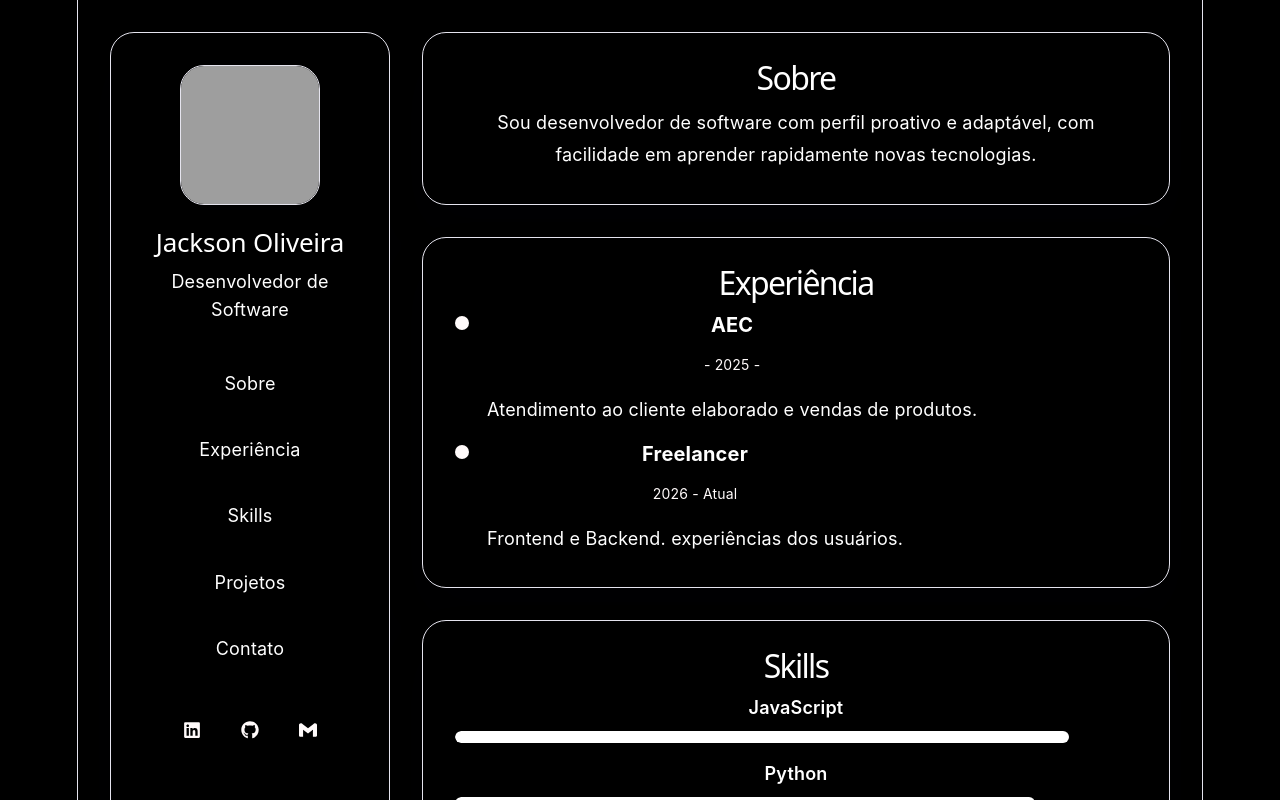
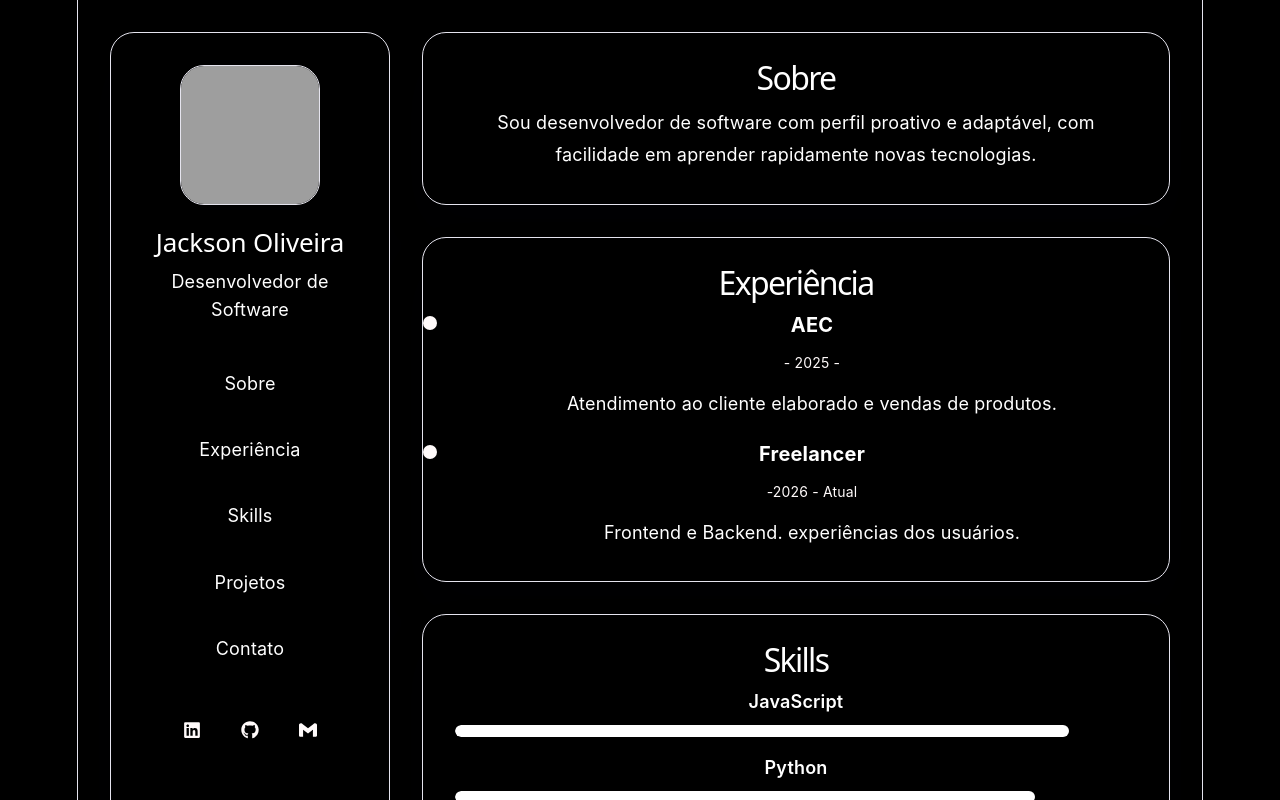
Before and after one commit to sooJack/Caos-pip, a React (Vite) app: page / in a window 1280 px wide. Shown: the top 800 px of the page. Built offline with nearby package versions, Linux system fonts and the light colour scheme; grey boxes are pictures that could not be loaded.

Commit message:
mensagem do commit

```diff
--- a/src/App.jsx
+++ b/src/App.jsx
@@ -108,7 +108,7 @@ function App() {
               <div className="dot"></div>
               <div className="info">
                 <h3>Freelancer</h3>
-                <span>2026 - Atual</span>
+                <span>-2026 - Atual</span>
                 <p>Frontend e Backend. experiências dos usuários.</p>
               </div>
             </div>
--- a/src/style.css
+++ b/src/style.css
@@ -153,6 +153,7 @@ button {
 .section h1 {
   margin: 0 0 16px;
   font-size: 32px;
+  text-align: center;
 }
 
 .section p {
@@ -162,37 +163,41 @@ button {
 }
 
 .timeline {
-  display: grid;
-  gap: 14px;
+  display: flex;
+  flex-direction: column;
+  gap: 20px;
 }
 
 .item {
-  display: flex;
-  gap: 18px;
+  position: relative;
   align-items: flex-start;
 }
 
 .info {
   display: grid;
-  gap: 8px;
+  gap: 12px;
+  text-align: center;
+  margin-left: 32px;
 }
 
 .dot {
+  position: absolute;
+  left: -32px;
+  top: 4px;
   width: 14px;
   height: 14px;
   border-radius: 50%;
   background: var(--accent);
-  margin-top: 4px;
 }
 
 .info h3 {
-  margin: 0 0 6px;
+  margin: 0;
   font-size: 20px;
 }
 
 .info span {
   display: inline-block;
-  margin-bottom: 8px;
+  margin: 0;
   color: var(--accent);
   font-size: 14px;
 }
```
